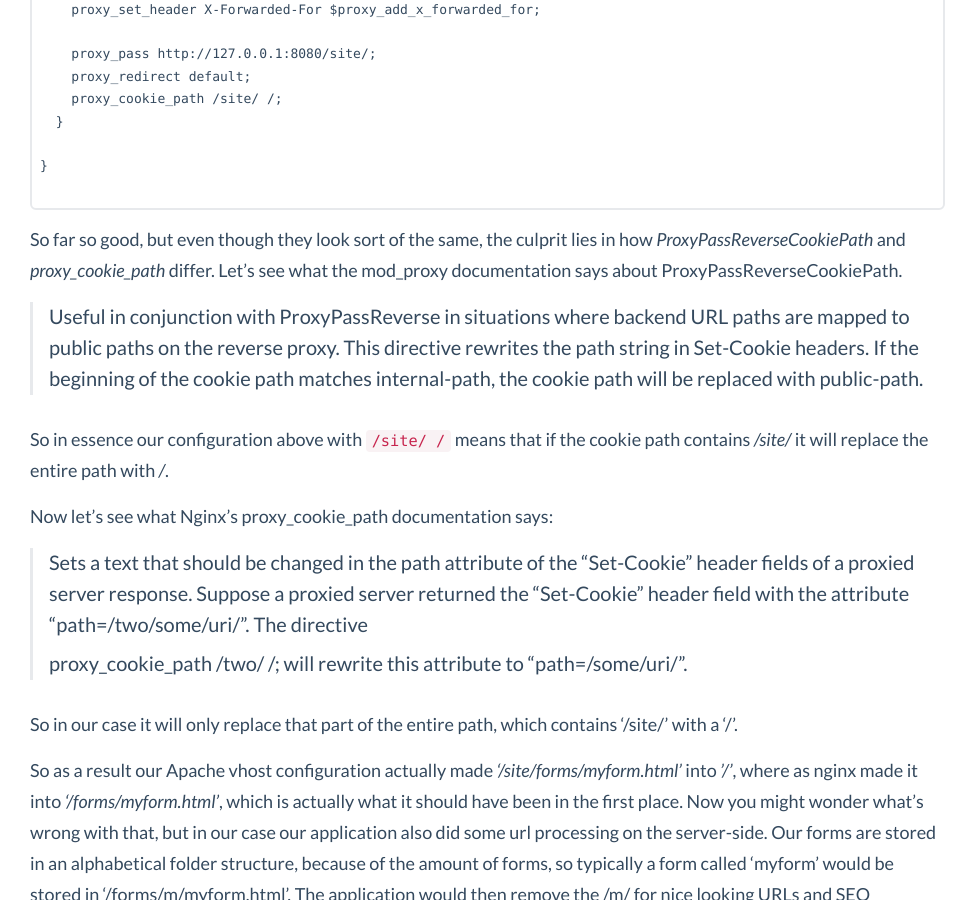
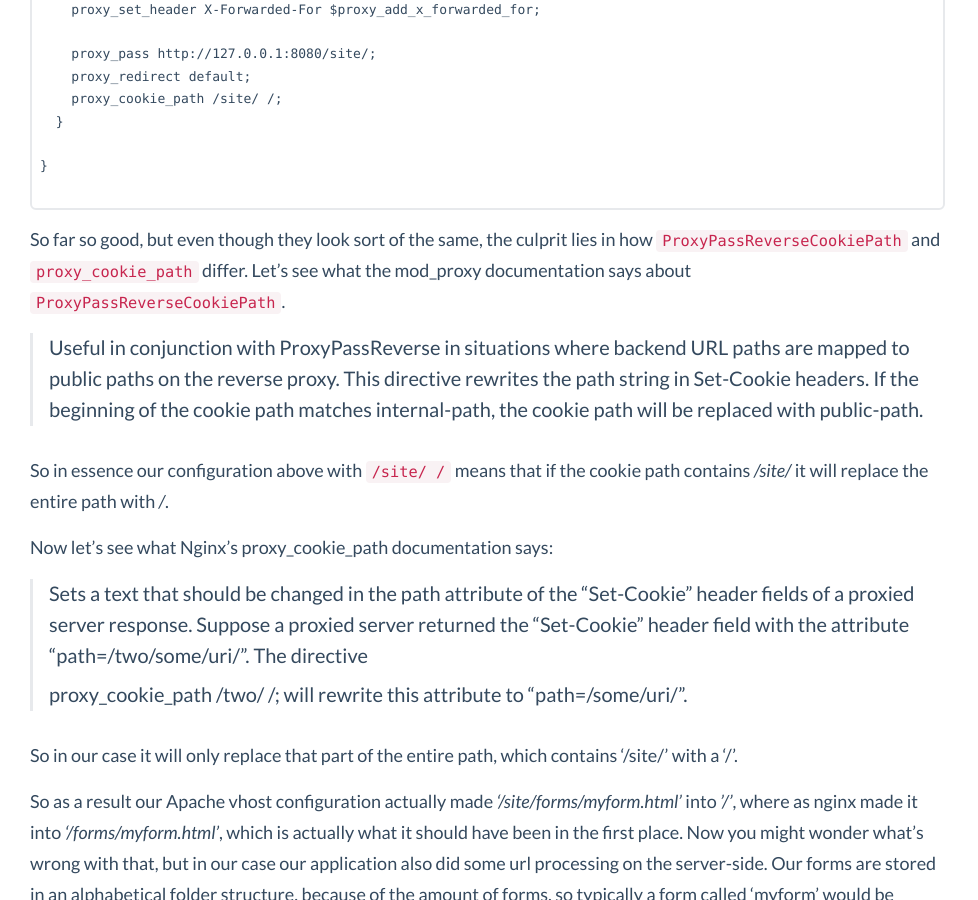
Before and after one commit to jreijn/jreijn.github.com, a Jekyll site: the page built from _posts/2015-06-17-migrating_from_apache_to_nginx_proxy_cookie_paths.md, in a window 1280 px wide and 900 px high, scrolled down 1614 px. Shown: the whole window, without its empty margins (0-978 px from the left). Built offline with Jekyll 4.4.1, drawn with Linux system fonts in a browser that asks for light colours; Markdown is read by kramdown in place of the engine named in the settings; comment, search, counter and statistics services are not loaded; some of the changed text lies outside the part shown.

Commit message:
Fix incorrect formatting

````diff
--- a/_posts/2015-06-17-migrating_from_apache_to_nginx_proxy_cookie_paths.md
+++ b/_posts/2015-06-17-migrating_from_apache_to_nginx_proxy_cookie_paths.md
@@ -9,7 +9,7 @@
 
 After the migration process al seemed fine and dandy. Everything got tested properly (we thought) and no issues were found, untill we recently discovered a bug in production (yeah I know... ouch!). A large section of the forms on the site had stopped working. Initial investigation showed it had to do with an incorrect path, set in the cookie that was created for those forms. Because the path was incorrect the form never made it to the second step.
 
-It actually turned out, we had a bug in our application for over a year, but the way we had set Apache mod_proxy's *ProxyPassReverseCookiePath* directive, had hidden the problem. So with this post I'll try to explain a bit what we had and what the difference is between Apache mod_proxy and Nginx proxy capabilities with regards to cookies.
+It actually turned out, we had a bug in our application for over a year, but the way we had set Apache mod_proxy's ```ProxyPassReverseCookiePath``` directive, had hidden the problem. So with this post I'll try to explain a bit what we had and what the difference is between Apache mod_proxy and Nginx proxy capabilities with regards to cookies.
 
 ##The problem
 
@@ -29,7 +29,7 @@
 /site/forms/myform.html
 ```
 
-Because we proxy our site application, we wanted to get rid of the /site/ from the cookie path and this is where mod_proxy *ProxyPassReverseCookiePath* comes to help out. Our virtual host configuration in Apache looks (simplified) similar to:
+Because we proxy our site application, we wanted to get rid of the /site/ from the cookie path and this is where mod_proxy ```ProxyPassReverseCookiePath``` comes to help out. Our virtual host configuration in Apache looks (simplified) similar to:
 
 ```
 <VirtualHost *:80>
@@ -66,7 +66,7 @@
 
 ```
 
-So far so good, but even though they look sort of the same, the culprit lies in how *ProxyPassReverseCookiePath* and *proxy_cookie_path* differ. Let's see what the mod_proxy documentation says about ProxyPassReverseCookiePath.
+So far so good, but even though they look sort of the same, the culprit lies in how ```ProxyPassReverseCookiePath``` and ```proxy_cookie_path``` differ. Let's see what the mod_proxy documentation says about ```ProxyPassReverseCookiePath```.
 
 > Useful in conjunction with ProxyPassReverse in situations where backend URL paths are mapped to public paths on the reverse proxy. This directive rewrites the path string in Set-Cookie headers. If the beginning of the cookie path matches internal-path, the cookie path will be replaced with public-path.
 
@@ -86,7 +86,7 @@
 
 ##'A' solution
 
-I personally like and prefer the way *proxy_cookie_path* works. Having the ability to only change a small segment of the cookie path, is much nicer and keeps inline with what a developer intended to do with the cookie. The quickest solution for us was to just use a regexp to mimic Apache mod_proxy behaviour in Nginx:
+I personally like and prefer the way ```proxy_cookie_path``` works. Having the ability to only change a small segment of the cookie path, is much nicer and keeps inline with what a developer intended to do with the cookie. The quickest solution for us was to just use a regexp to mimic Apache mod_proxy behaviour in Nginx:
 
 ```
 proxy_cookie_path ~^/site/.*$ /;
````
